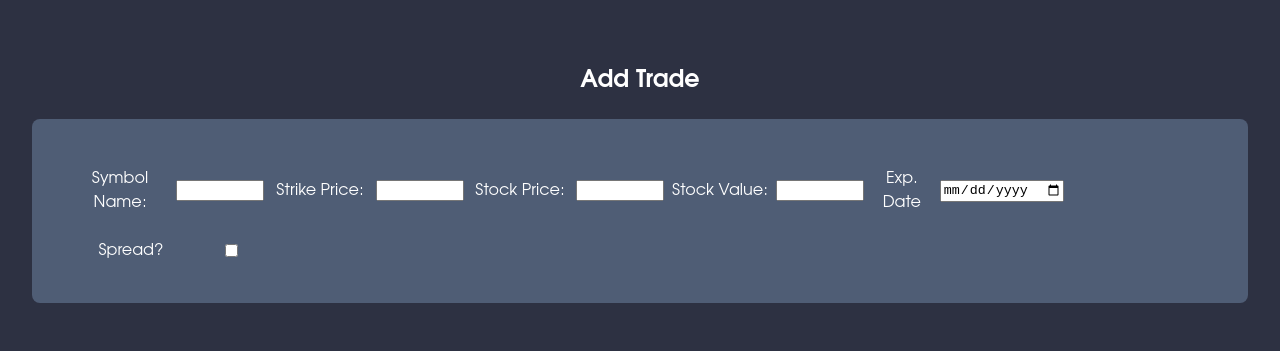
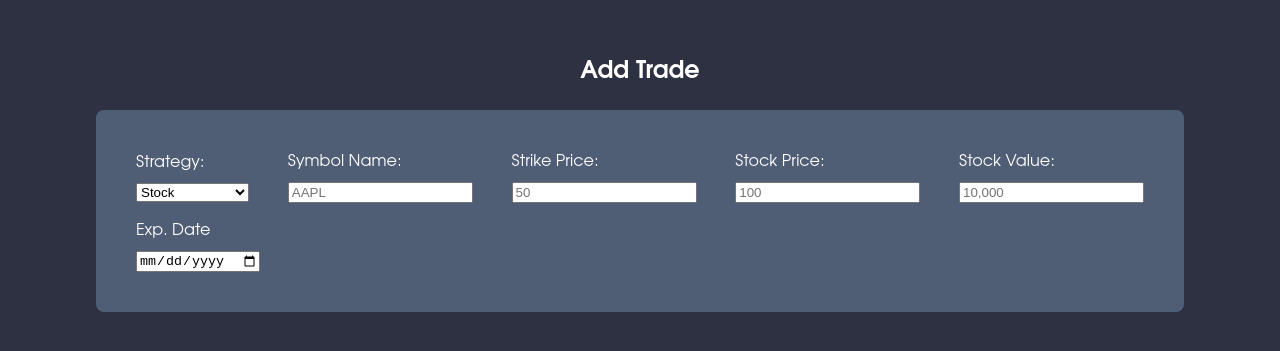
Before and after one commit to Byron-david/Option-Website, a React (Vite) app: page / in a window 1280 px wide. Shown: the part 227-578 px from the top of the page. Built offline with nearby package versions, Linux system fonts and the light colour scheme.

Commit message:
-Changed formatting to be 2 rows. -Added upper case functionality for input - Added Dropdownbox for strategies

```diff
--- a/src/App.css
+++ b/src/App.css
@@ -32,22 +32,33 @@ body{
   display: flex;
   flex-wrap: wrap;
   align-items: center;
+  justify-content: space-between;
+
+  max-width: 80vw;
   padding: 2rem;
   border-radius: 0.5rem;
   background-color: var(--background-color-secondary);
 }
 
 #addTrade > div{
-  /* flex: 1 1 100px; */
-  width: 200px;
+  max-width: 250px;
+
   display: flex;
+  flex-direction: column;
   flex-wrap: wrap;
-  justify-content: space-between;
-  align-items:center;
+  /* flex: 1 1 250px; */
+
+  text-wrap: nowrap;
+  text-align: left;
+}
+
+input, select {
+  margin: 0.5rem;
+  margin-top: 0;
 }
 
 #addTrade > div > label {
-  flex: 2;
+  flex: 1;
 }
 
 #addTrade > div > input {
--- a/src/App.jsx
+++ b/src/App.jsx
@@ -2,6 +2,7 @@ import { useState } from 'react'
 import './App.css'
 import TextInput from './components/TextInput.jsx'
 import DateInput from './components/DateInput.jsx'
+import DropdownInput from './components/DropdownInput.jsx'
 import CheckboxInput from './components/CheckboxInput.jsx'
 
 function App() {
@@ -19,12 +20,13 @@ function App() {
       -Quantity
       -Date executed
       -Open or Close? */}
-        <TextInput placeholder="AAPL" id="stockSymbol" name="stockSymbol" htmlFor="stockSymbol" text="Symbol Name:" />
-        <TextInput placeholder="100" id="strikePrice" name="strikePrice" htmlFor="strikePrice" text="Strike Price:" />
+        <DropdownInput htmlFor="strategyInput" text="Strategy:" />
+        <TextInput placeholder="AAPL" maxLength="4" id="stockSymbol" name="stockSymbol" htmlFor="stockSymbol" text="Symbol Name:" />
+        <TextInput placeholder="50" id="strikePrice" name="strikePrice" htmlFor="strikePrice" text="Strike Price:" />
         <TextInput placeholder="100" id="stockPrice" name="stockPrice" htmlFor="stockPrice" text="Stock Price:" />
-        <TextInput placeholder="100" id="stockValue" name="stockValue" htmlFor="stockValue" text="Stock Value:" />
-        <DateInput id="expDate" name="expDate" htmlFor="expDate" text="Exp. Date" padding="1rem"/>
-        <CheckboxInput id="checkSpread" name="checkSpread" htmlFor="checkSpread" text="Spread?" />
+        <TextInput placeholder="10,000" id="stockValue" name="stockValue" htmlFor="stockValue" text="Stock Value:" />
+        <DateInput id="expDate" name="expDate" htmlFor="expDate" text="Exp. Date" />
+        {/* <CheckboxInput id="checkSpread" name="checkSpread" htmlFor="checkSpread" text="Spread?" /> */}
       </div>
 
     </>
--- a/src/components/DateInput.jsx
+++ b/src/components/DateInput.jsx
@@ -16,7 +16,7 @@ function DateInput( { padding="0.5rem", text="Date:", id, name, htmlFor }) {
   return (
     <>
       <div>
-        <label  style={labelStyle}>{text}</label>
+        <label style={labelStyle}>{text}</label>
           <input
             type="date"
             style={inputStyle}
--- /dev/null
+++ b/src/components/DropdownInput.jsx
@@ -0,0 +1,49 @@
+import { useState } from 'react'
+
+function DropdownInput( { padding, text, placeholder, htmlFor}) {
+  const inputStyle = {
+    placeholder: placeholder,
+    htmlFor: htmlFor,
+  }
+  const labelStyle = {
+    padding: padding,
+  }
+
+  // const containerStyle = {
+  //   justifyContent: justifyContent
+  // }
+
+  // Controls state of input
+  const [textValue, setTextValue] = useState("");
+
+  return (
+    <>
+      <div>
+        <label style={labelStyle}>{text}</label>
+        <select
+          style={inputStyle}
+          value={textValue}
+          onChange={(event) => setTextValue(event.target.value)}
+          name="strategyInput"
+          id="strategyInput">
+          <option value="stock">Stock</option>
+          <option value="singleOption">Single Option</option>
+          <option value="coveredCall">Covered Call</option>
+          <option value="verticalSpread">Vertical Spread</option>
+          <option value="strangle">Strangle</option>
+          <option value="straddle">Straddle</option>
+          <option value="ironCondor">Iron Condor</option>
+          <option value="butterfly">Butterfly</option>
+          <option value="ratio">Ratio Spread</option>
+        </select>
+      </div>
+    </>
+  );
+}
+
+DropdownInput.defaultProps = {
+  padding: "0.5rem",
+  margin: 1 + "rem"
+};
+
+export default DropdownInput
--- a/src/components/TextInput.jsx
+++ b/src/components/TextInput.jsx
@@ -1,10 +1,8 @@
 import { useState } from 'react'
 
-function TextInput( { width, padding, text, id, placeholder, htmlFor, name}) {
+function TextInput( { maxLength, padding, text, id, placeholder, htmlFor, name}) {
   const inputStyle = {
-    width: width,
     id: id,
-    placeholder: placeholder,
     htmlFor: htmlFor,
     name: name
   }
@@ -24,10 +22,13 @@ function TextInput( { width, padding, text, id, placeholder, htmlFor, name}) {
       <div>
         <label style={labelStyle}>{text}</label>
         <input
+          maxLength={maxLength}
+          required="required"
           style={inputStyle}
+          placeholder={placeholder}
           type="text"
           value={textValue}
-          onChange={(event) => setTextValue(event.target.value)}
+          onChange={(event) => setTextValue(event.target.value.toUpperCase())}
         />
       </div>
     </>
@@ -35,8 +36,7 @@ function TextInput( { width, padding, text, id, placeholder, htmlFor, name}) {
 }
 
 TextInput.defaultProps = {
-  width: "80px",
-  padding: "0.5" + "rem",
+  padding: "0.5rem",
   margin: 1 + "rem"
 };
 
```
